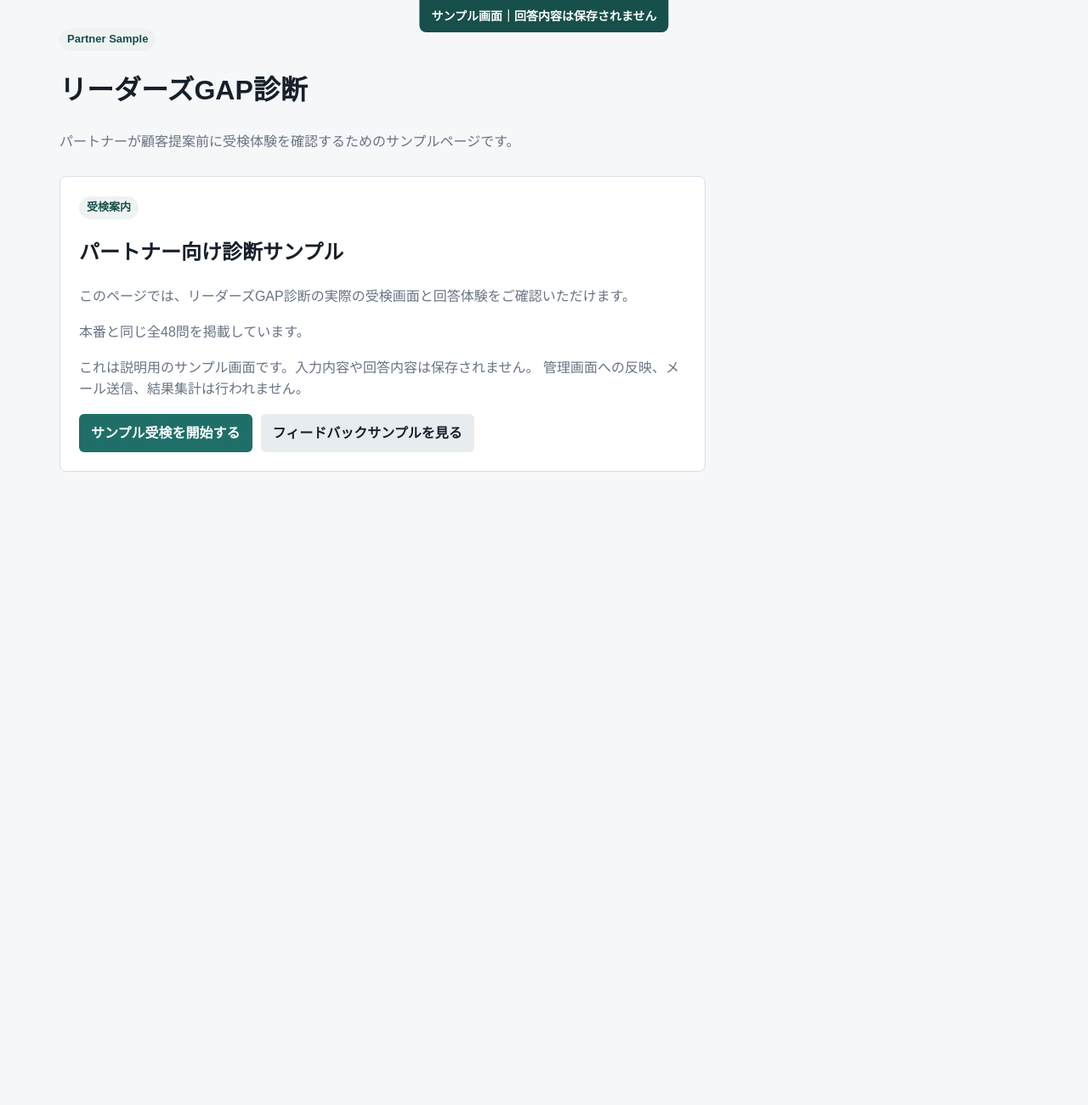
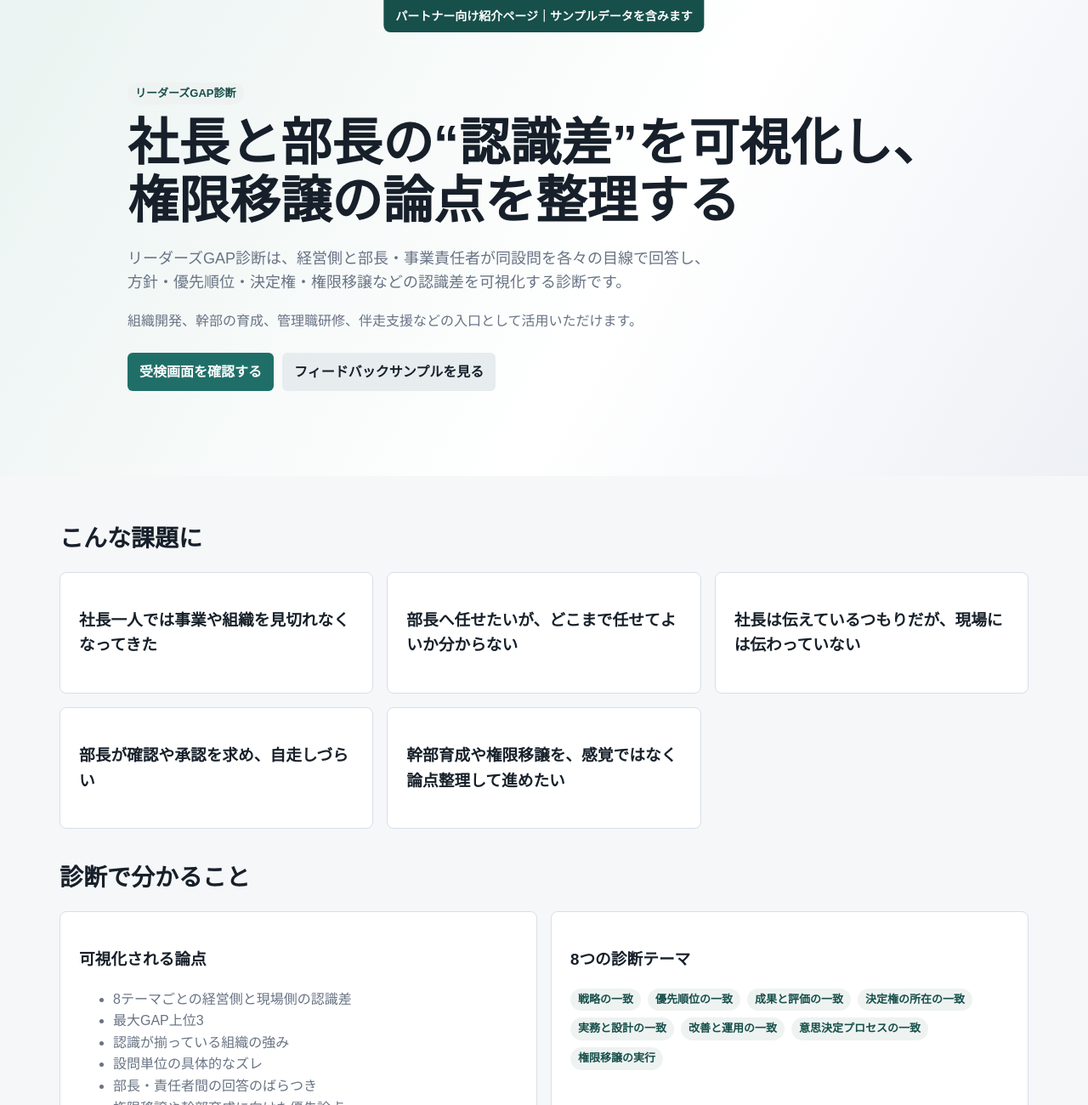
Before and after one commit to tworails-sato/leaders-gap, a Next.js app: page /sample in a window 1280 px wide. Shown: the top 1300 px of the page at 85% size. Before the commit the page ends 800 px from the top, so only its background shows below. Built offline with nearby package versions, Linux system fonts and the light colour scheme.

Commit message:
Add partner management and radar chart updates

```diff
--- a/app/globals.css
+++ b/app/globals.css
@@ -65,6 +65,50 @@ main {
   background: linear-gradient(120deg, #eaf3f1, #ffffff 55%, #edf0f5);
   display: grid;
   min-height: 420px;
+}
+
+.lp-hero {
+  align-items: center;
+  background: linear-gradient(120deg, #eaf3f1, #ffffff 58%, #edf0f5);
+  display: grid;
+  min-height: 560px;
+}
+
+.lp-hero h1 {
+  font-size: clamp(34px, 5.4vw, 60px);
+  letter-spacing: 0;
+  line-height: 1.12;
+  margin: 12px 0 20px;
+  max-width: 980px;
+}
+
+.section-title {
+  font-size: 28px;
+  margin: 20px 0 0;
+}
+
+.tag-list {
+  display: flex;
+  flex-wrap: wrap;
+  gap: 8px;
+}
+
+.step-grid {
+  display: grid;
+  gap: 16px;
+  grid-template-columns: repeat(5, minmax(0, 1fr));
+}
+
+.step-card {
+  min-height: 150px;
+}
+
+.final-cta {
+  text-align: center;
+}
+
+.final-cta .nav {
+  justify-content: center;
 }
 
 .hero h1 {
@@ -306,7 +350,8 @@ th {
 
 @media (max-width: 760px) {
   .grid.two,
-  .grid.three {
+  .grid.three,
+  .step-grid {
     grid-template-columns: 1fr;
   }
 
--- a/app/sample/page.tsx
+++ b/app/sample/page.tsx
@@ -1,14 +1,152 @@
-import { ResponseForm } from "@/components/ResponseForm";
+import Link from "next/link";
+import { RadarComparisonChart } from "@/components/RadarComparisonChart";
+import { sampleFeedback, sampleReportThemes, sampleTopGaps } from "@/lib/sample-report";
 
-export default function SamplePage() {
+const challenges = [
+  "社長一人では事業や組織を見切れなくなってきた",
+  "部長へ任せたいが、どこまで任せてよいか分からない",
+  "社長は伝えているつもりだが、現場には伝わっていない",
+  "部長が確認や承認を求め、自走しづらい",
+  "幹部育成や権限移譲を、感覚ではなく論点整理して進めたい"
+];
+
+const findings = [
+  "8テーマごとの経営側と現場側の認識差",
+  "最大GAP上位3",
+  "認識が揃っている組織の強み",
+  "設問単位の具体的なズレ",
+  "部長・責任者間の回答のばらつき",
+  "権限移譲や幹部育成に向けた優先論点"
+];
+
+const themes = [
+  "戦略の一致",
+  "優先順位の一致",
+  "成果と評価の一致",
+  "決定権の所在の一致",
+  "実務と設計の一致",
+  "改善と運用の一致",
+  "意思決定プロセスの一致",
+  "権限移譲の実行"
+];
+
+const flow = [
+  "対象企業・部門・人数を決定",
+  "回答者ごとに専用URLを発行（高機密性）",
+  "経営側・部長側が48問へ回答",
+  "認識差を集計・分析",
+  "フィードバックと次の施策を整理"
+];
+
+const useCases = [
+  ["組織コンサルタント", "組織開発や幹部育成を提案する前に、社長と部長の認識差を整理する入口として活用。"],
+  ["RPO・採用支援", "採用や定着の問題の背景にある、役割・評価・意思決定の課題を確認。"],
+  ["企業研修", "管理職研修など前後で、現状の認識差や重点テーマを把握するために活用。"],
+  ["経営伴走・顧問支援", "権限移譲やNo.2育成を進める際の課題整理と、継続支援の入口として活用。"]
+];
+
+export default function SampleLandingPage() {
+  const summaryExcerpt = sampleFeedback.summary.split("。\n\n")[0] + "。";
+
   return (
-    <main className="shell">
-      <div className="narrow">
-        <span className="badge">Partner Sample</span>
-        <h1>リーダーズGAP診断</h1>
-        <p className="muted">パートナーが顧客提案前に受検体験を確認するためのサンプルページです。</p>
-      </div>
-      <ResponseForm mode="sample" />
+    <main>
+      <section className="lp-hero">
+        <div className="sample-ribbon">パートナー向け紹介ページ｜サンプルデータを含みます</div>
+        <div className="shell sample-offset">
+          <span className="badge">リーダーズGAP診断</span>
+          <h1>社長と部長の“認識差”を可視化し、権限移譲の論点を整理する</h1>
+          <p className="lead">
+            リーダーズGAP診断は、経営側と部長・事業責任者が同設問を各々の目線で回答し、
+            方針・優先順位・決定権・権限移譲などの認識差を可視化する診断です。
+          </p>
+          <p className="muted">組織開発、幹部の育成、管理職研修、伴走支援などの入口として活用いただけます。</p>
+          <div className="nav" style={{ marginTop: 24 }}>
+            <Link className="button" href="/sample/assessment">受検画面を確認する</Link>
+            <Link className="button secondary" href="/sample/report">フィードバックサンプルを見る</Link>
+          </div>
+        </div>
+      </section>
+
+      <section className="shell grid">
+        <SectionTitle title="こんな課題に" />
+        <div className="grid three">
+          {challenges.map((item) => <InfoCard key={item} title={item} />)}
+        </div>
+
+        <SectionTitle title="診断で分かること" />
+        <div className="grid two">
+          <div className="panel">
+            <h3>可視化される論点</h3>
+            <ul className="muted">{findings.map((item) => <li key={item}>{item}</li>)}</ul>
+          </div>
+          <div className="panel">
+            <h3>8つの診断テーマ</h3>
+            <div className="tag-list">{themes.map((item) => <span className="badge" key={item}>{item}</span>)}</div>
+          </div>
+        </div>
+
+        <SectionTitle title="アウトプットイメージ" />
+        <div className="panel">
+          <h3>経営側と現場側の比較レーダーチャート</h3>
+          <RadarComparisonChart data={sampleReportThemes} executiveLabel="経営側" fieldLabel="現場側" />
+        </div>
+        <div className="grid two">
+          <div className="panel table-wrap">
+            <h3>最大GAP上位3</h3>
+            <table>
+              <thead><tr><th>テーマ</th><th>GAP</th><th>判定</th></tr></thead>
+              <tbody>
+                {sampleTopGaps.map((row) => (
+                  <tr key={row.key}><td>{row.theme}</td><td>{row.gap?.toFixed(2)}</td><td>{row.judgment}</td></tr>
+                ))}
+              </tbody>
+            </table>
+          </div>
+          <div className="panel">
+            <h3>診断サマリー抜粋</h3>
+            <p className="muted">{summaryExcerpt}</p>
+            <Link className="button secondary" href="/sample/report">フィードバック全体を見る</Link>
+          </div>
+        </div>
+
+        <SectionTitle title="実施フロー" />
+        <div className="step-grid">
+          {flow.map((item, index) => (
+            <div className="panel step-card" key={item}>
+              <span className="badge">{index + 1}</span>
+              <p><strong>{item}</strong></p>
+            </div>
+          ))}
+        </div>
+        <p className="muted">診断結果は個人評価ではなく、経営側と現場側の認識差を確認するために使用します。</p>
+
+        <SectionTitle title="パートナー向けユースケース" />
+        <div className="grid two">
+          {useCases.map(([title, body]) => <InfoCard key={title} title={title} body={body} />)}
+        </div>
+
+        <section className="panel final-cta">
+          <h2>まずは実際の受検画面とフィードバックをご確認ください</h2>
+          <div className="nav">
+            <Link className="button" href="/sample/assessment">48問の受検画面を見る</Link>
+            <Link className="button secondary" href="/sample/report">フィードバックサンプルを見る</Link>
+          </div>
+          <p className="muted">問い合わせや案件相談の導線を追加できる余白を残した構成です。</p>
+        </section>
+      </section>
     </main>
   );
 }
+
+function SectionTitle({ title }: { title: string }) {
+  return <h2 className="section-title">{title}</h2>;
+}
+
+function InfoCard({ title, body }: { title: string; body?: string }) {
+  return (
+    <div className="panel">
+      <h3>{title}</h3>
+      {body ? <p className="muted">{body}</p> : null}
+    </div>
+  );
+}
--- a/app/sample/report/page.tsx
+++ b/app/sample/report/page.tsx
@@ -9,7 +9,8 @@ export default function SampleReportPage() {
       <div className="topbar sample-offset">
         <div className="brand">フィードバックサンプル</div>
         <nav className="nav">
-          <Link className="button secondary" href="/sample">受検サンプルを見る</Link>
+          <Link className="button secondary" href="/sample/assessment">受検サンプルを見る</Link>
+          <Link className="button secondary" href="/sample">紹介ページへ戻る</Link>
         </nav>
       </div>
 
--- a/components/ResponseForm.tsx
+++ b/components/ResponseForm.tsx
@@ -158,6 +158,7 @@ export function ResponseForm({ invitation, mode = "production" }: Props) {
             <div className="nav">
               <button type="button" onClick={() => setStep("profile")}>サンプル受検を開始する</button>
               <Link className="button secondary" href="/sample/report">フィードバックサンプルを見る</Link>
+              <Link className="button secondary" href="/sample">紹介ページへ戻る</Link>
             </div>
           </>
         ) : (
@@ -239,6 +240,7 @@ export function ResponseForm({ invitation, mode = "production" }: Props) {
         <div className="nav">
           <button type="button" onClick={resetSample}>最初から確認する</button>
           <Link className="button secondary" href="/sample/report">フィードバックサンプルを見る</Link>
+          <Link className="button secondary" href="/sample">紹介ページへ戻る</Link>
         </div>
       </section>
     );
```
Also changed, not shown: app/sample/assessment/page.tsx (added, +14 -0 lines), 1 other file (tests, documents, lock files or other folders).
